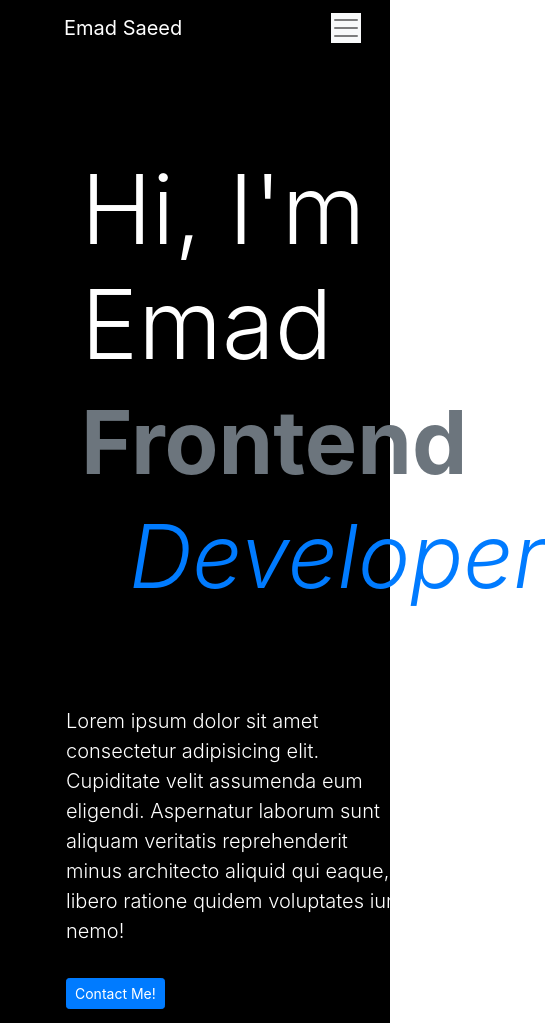
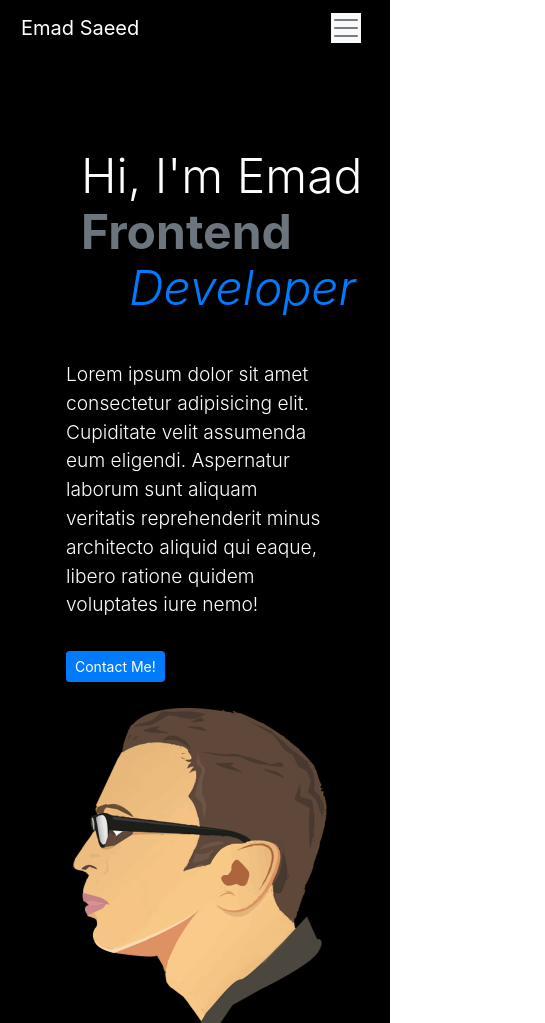
Before and after one commit to EmadSaeed2/Bootstrap-Portfolio, a plain HTML site: page index.html in a window 390 px wide. Shown: the top 1023 px of the page, 545 px wide, since content can reach past the window. Drawn offline with nearby package versions, Linux system fonts and the light colour scheme.

Commit message:
mobile optimization

```diff
--- a/assets/style.css
+++ b/assets/style.css
@@ -17,11 +17,29 @@
 }
 
 @media screen and (max-width: 820px) {
- /* hero */
+
+    /* nav */
+    #logo {
+        margin-left: 5px !important;
+    }
+
+    /* hero */
     #jumbotron .slide {
         flex-direction: column-reverse;
     }
+
+    .slogan {
+        font-size: 3em !important;
+        line-height: 1;
+    }
+
+    .info {
+        font-size: 1.2em;
+        width: 80%;
+        margin-top: 0 !important;
+    }
+
     #emad-img {
-       height: 500px;
+        height: 400px;
     }
 }
--- a/index.html
+++ b/index.html
@@ -19,7 +19,7 @@
     <header>
         <nav class="navbar navbar-expand-lg navbar-light black-bg">
             <!-- logo -->
-            <a class="navbar-brand text-white ml-5" href="#">Emad Saeed</a>
+            <a id="logo" class="navbar-brand text-white ml-5" href="#">Emad Saeed</a>
             <!-- hamburger button -->
             <button class="navbar-toggler" type="button" data-toggle="collapse" data-target="#navbarSupportedContent"
                 aria-controls="navbarSupportedContent" aria-expanded="false" aria-label="Toggle navigation">
@@ -48,11 +48,12 @@
         <div class="jumbotron rounded-0 black-bg p-0 m-0">
             <div class="row slide">
                 <div class="col-sm-12 col-md-12 col-lg-6 pt-5 pl-5">
-                    <h1 class="display-1 text-white pl-5 mt-5">Hi, I'm Emad</h1>
-                    <h1 class="display-2 pl-5 font-weight-bold text-muted">Frontend</h1>
-                    <h1 class="display-2 pl-5 text-primary pl-5 ml-5 mb-5"><em>Developer</em></h1>
+                    <h1 class="slogan display-1 text-white pl-5 mt-5">Hi, I'm Emad</h1>
+                    <h1 class="slogan display-2 pl-5 font-weight-bold text-muted">Frontend</h1>
+                    <h1 class="slogan display-2 pl-5 text-primary pl-5 ml-5 mb-5"><em>Developer</em></h1>
                     <div class="row">
-                        <p class="lead  text-white mt-5  pl-5"> Lorem ipsum dolor sit amet consectetur adipisicing elit.
+                        <p class="info lead text-white mt-5  pl-5"> Lorem ipsum dolor sit amet consectetur adipisicing
+                            elit.
                             Cupiditate
                             velit
                             assumenda
```
